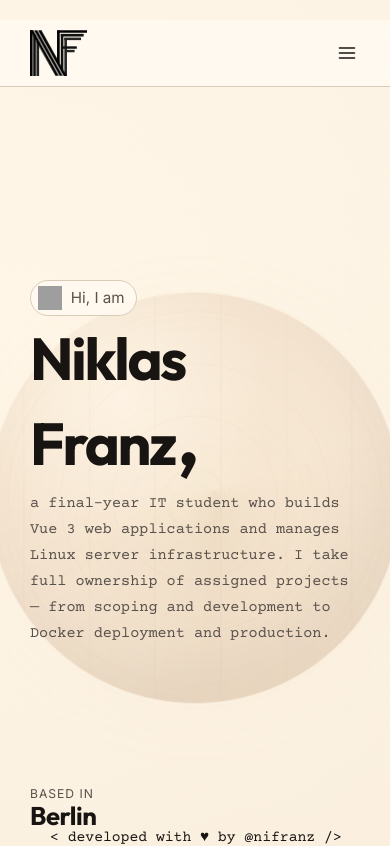
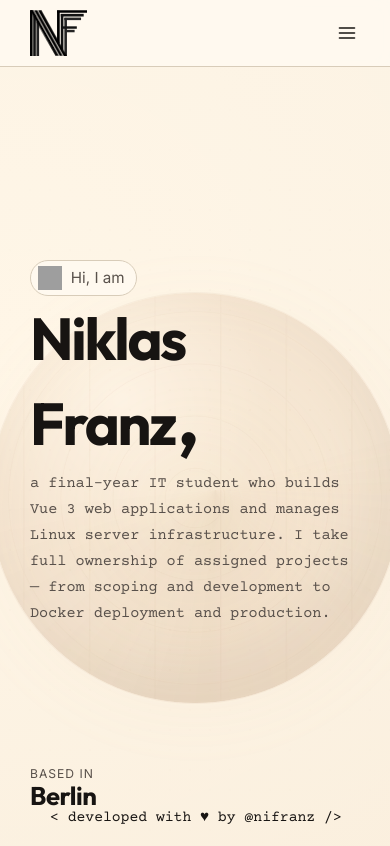
Before and after one commit to nifranz/homepage, a Vue app: page / in a window 390 px wide. Shown: the top 846 px of the page. Built offline with nearby package versions, Linux system fonts and the light colour scheme; grey boxes are pictures that could not be loaded.

Commit message:
fix: remove page-shell top padding on mobile so header sits flush at viewport top

```diff
--- a/src/style.css
+++ b/src/style.css
@@ -1407,6 +1407,10 @@ main {
 }
 
 @media (max-width: 700px) {
+  .page-shell {
+    padding-top: 0;
+  }
+
   .hero {
     min-height: var(--hero-mobile-height);
     height: var(--hero-mobile-height);
```
